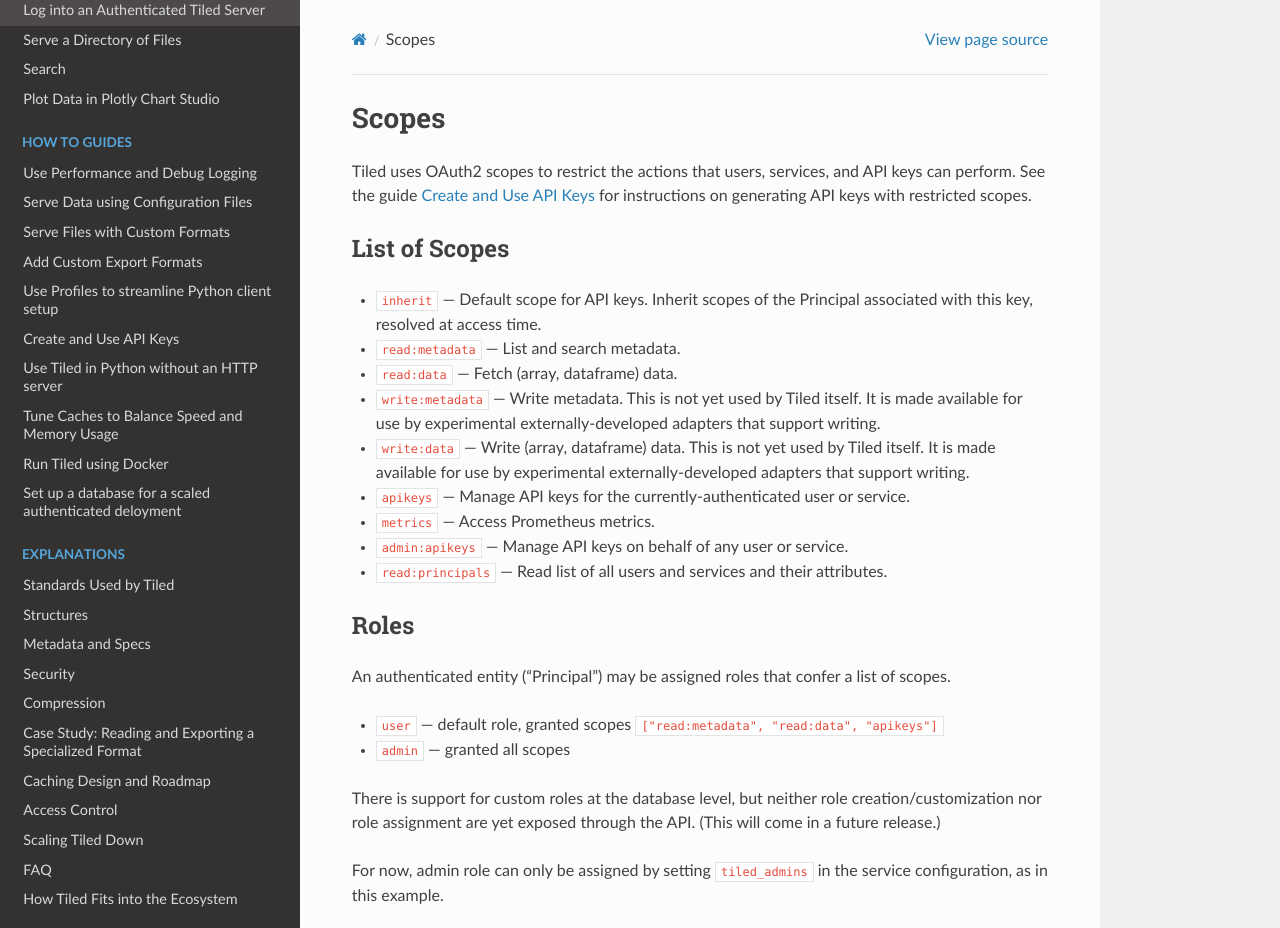
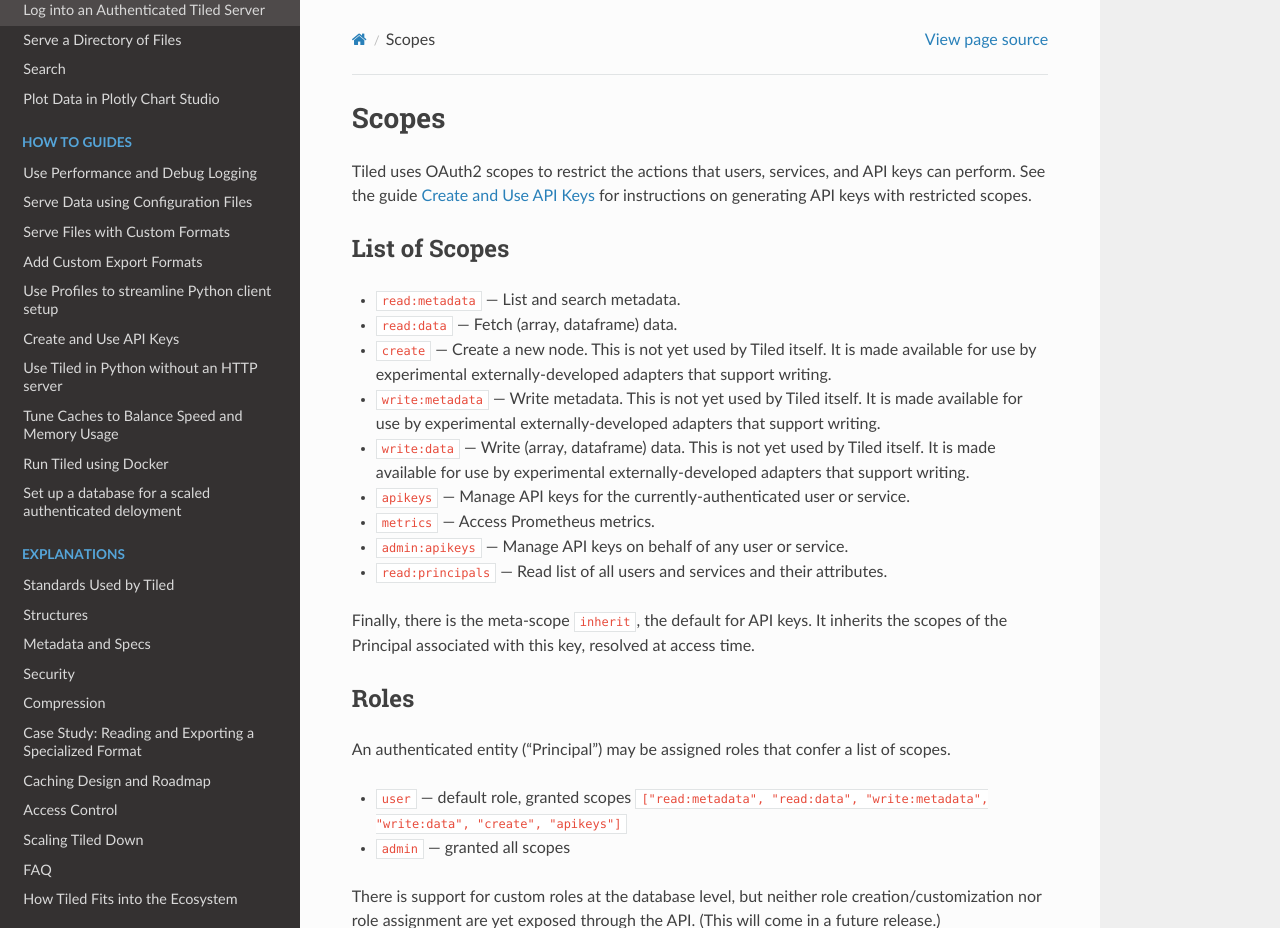
Before and after one commit to bluesky/tiled, a Sphinx documentation site: the page built from docs/source/reference/scopes.md, in a window 1280 px wide and 1319 px high, cut to the strip 0-928 px from the top of the window. Built offline with Sphinx 7.4.7 and the Read the Docs theme 2.0.0, drawn with Linux system fonts in a browser that asks for light colours; pages that are not in the unit, such as notebooks, are missing from menus.

Commit message:
Update stale scopes documentation.

```diff
--- a/docs/source/reference/scopes.md
+++ b/docs/source/reference/scopes.md
@@ -6,10 +6,9 @@
 
 ## List of Scopes
 
-* `inherit` --- Default scope for API keys. Inherit scopes of the Principal
-  associated with this key, resolved at access time.
 * `read:metadata` --- List and search metadata.
 * `read:data` --- Fetch (array, dataframe) data.
+* `create` --- Create a new node. This is not yet used by Tiled itself. It is made available for use by experimental externally-developed adapters that support writing.
 * `write:metadata` --- Write metadata. This is not yet used by Tiled itself. It is made available for use by experimental externally-developed adapters that support writing.
 * `write:data` --- Write (array, dataframe) data. This is not yet used by Tiled itself. It is made available for use by experimental externally-developed adapters that support writing.
 * `apikeys` --- Manage API keys for the currently-authenticated user or service.
@@ -17,12 +16,16 @@
 * `admin:apikeys` --- Manage API keys on behalf of any user or service.
 * `read:principals` --- Read list of all users and services and their attributes.
 
+Finally, there is the meta-scope `inherit`, the default for API keys. It
+inherits the scopes of the Principal associated with this key, resolved at
+access time.
+
 ## Roles
 
 An authenticated entity ("Principal") may be assigned roles that confer a list
 of scopes.
 
-* `user` --- default role, granted scopes `["read:metadata", "read:data", "apikeys"]`
+* `user` --- default role, granted scopes `["read:metadata", "read:data", "write:metadata", "write:data", "create", "apikeys"]`
 * `admin` --- granted all scopes
 
 There is support for custom roles at the database level, but neither role
```
